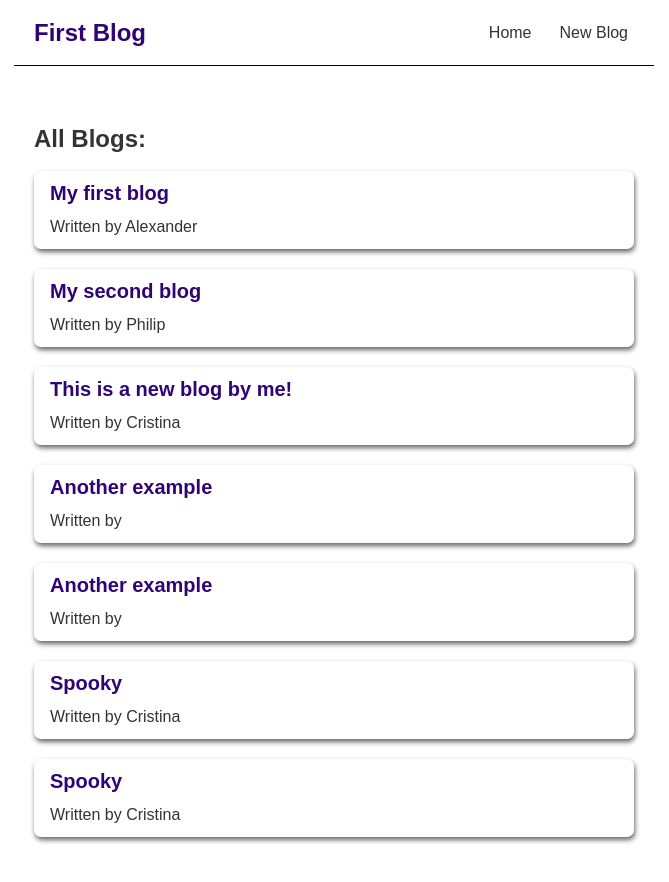
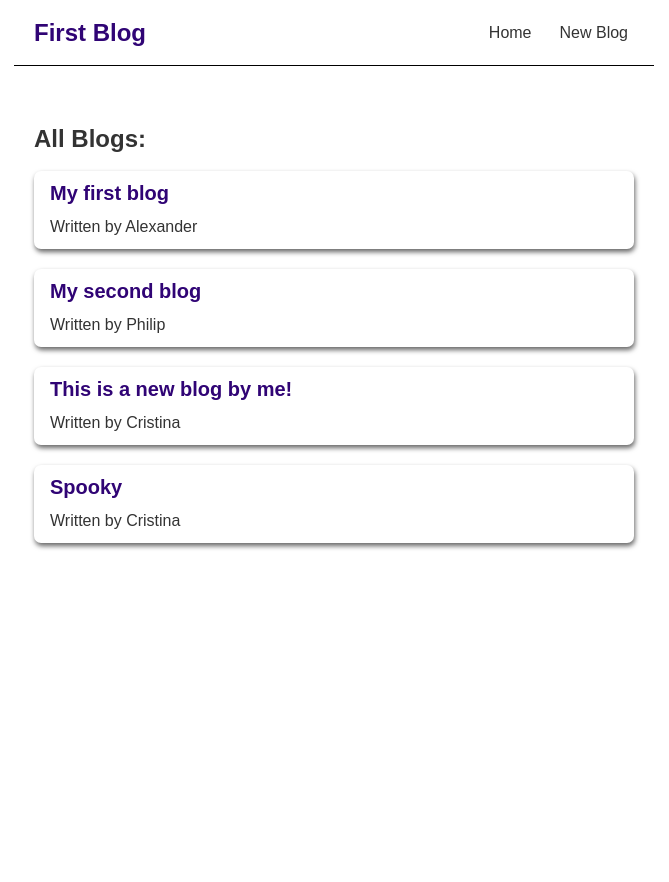
Before and after one commit to belenjn/miniBlog-React, a React (Create React App) app: page / in a window 1280 px wide. Shown: the top 882 px of the page, without its empty margins (306-975 px from the left). After the commit the page ends 800 px from the top, so only its background shows below. Built offline with nearby package versions, Linux system fonts and the light colour scheme; data requests are answered from the project's data file; a web font is replaced by a local one.

Commit message:
not found

```diff
--- a/data/db.json
+++ b/data/db.json
@@ -19,24 +19,6 @@
       "id": 3
     },
     {
-      "title": "Another example ",
-      "body": "I did a button with disabled option :D",
-      "author": "",
-      "id": 4
-    },
-    {
-      "title": "Another example ",
-      "body": "I did a button with disabled option :D",
-      "author": "",
-      "id": 5
-    },
-    {
-      "title": "Spooky",
-      "body": "Lorem ipsum dolor sit amet, consectetur adipiscing elit. Donec imperdiet lobortis nibh, non lacinia magna malesuada malesuada. Mauris felis magna, lacinia eget posuere vel, dictum eu dolor. Quisque ac turpis eget nibh efficitur consequat et id enim. Nunc ut turpis arcu. Proin ac vehicula libero. Mauris id massa quis eros tincidunt tincidunt. Proin dignissim metus in molestie accumsan. Nam volutpat neque est, quis facilisis risus euismod quis. In at feugiat tellus. Nam sollicitudin pellentesque elit nec mollis. Pellentesque imperdiet pharetra lectus, laoreet porta metus. Curabitur scelerisque consectetur felis, vel mollis mi. Phasellus molestie neque eget faucibus vestibulum. Praesent sapien ex, malesuada ac volutpat nec, consectetur sit amet neque. ",
-      "author": "Cristina",
-      "id": 7
-    },
-    {
       "title": "Spooky",
       "body": "Lorem ipsum dolor sit amet, consectetur adipiscing elit. Donec imperdiet lobortis nibh, non lacinia magna malesuada malesuada. Mauris felis magna, lacinia eget posuere vel, dictum eu dolor. Quisque ac turpis eget nibh efficitur consequat et id enim. Nunc ut turpis arcu. Proin ac vehicula libero. Mauris id massa quis eros tincidunt tincidunt. Proin dignissim metus in molestie accumsan. Nam volutpat neque est, quis facilisis risus euismod quis. In at feugiat tellus. Nam sollicitudin pellentesque elit nec mollis. Pellentesque imperdiet pharetra lectus, laoreet porta metus. Curabitur scelerisque consectetur felis, vel mollis mi. Phasellus molestie neque eget faucibus vestibulum. Praesent sapien ex, malesuada ac volutpat nec, consectetur sit amet neque. ",
       "author": "Cristina",
--- a/src/App.js
+++ b/src/App.js
@@ -5,6 +5,7 @@ import { BrowserRouter, Route, Routes  } from "react-router-dom";
 import "./index.css";
 import { BlogDetails } from "./blog-details/BlogDetails";
 import { Create } from "./create-new-blog/Create";
+import { NotFoundPage } from "./not-found-page/NotFoundPage";
 
 export const App = () => {
   return (
@@ -16,6 +17,7 @@ export const App = () => {
             <Route exact path="/" element={<Home/>} />
             <Route path="/create" element={<Create/>} />
             <Route path="/blogs/:id" element={<BlogDetails/>} />
+            <Route path="*" element={<NotFoundPage/>} />
           </Routes>
         </div>
       </div>
--- /dev/null
+++ b/src/not-found-page/NotFoundPage.css
@@ -0,0 +1,8 @@
+
+.link {
+    background-color: #300475;
+}
+
+img {
+    width: 300px;
+}
--- /dev/null
+++ b/src/not-found-page/NotFoundPage.js
@@ -0,0 +1,20 @@
+import React from 'react';
+import { Link } from 'react-router-dom';
+import robotImg from './robot.jpg'
+
+import "./NotFoundPage.css"
+
+export const NotFoundPage = () => {
+  return (
+    <div className='not-found'>
+        <h2>Sorry</h2>
+        <br/>
+        <p>Woops... Looks like this page doesn't exist 😢</p>
+        <br/>
+        <img src={robotImg} alt='A confused robot'/>
+        <br/>
+        <br/>
+        <Link to="/">Click here to go back to the home page</Link>
+    </div>
+  )
+}
```
Also changed, not shown: src/not-found-page/robot.jpg (added).
